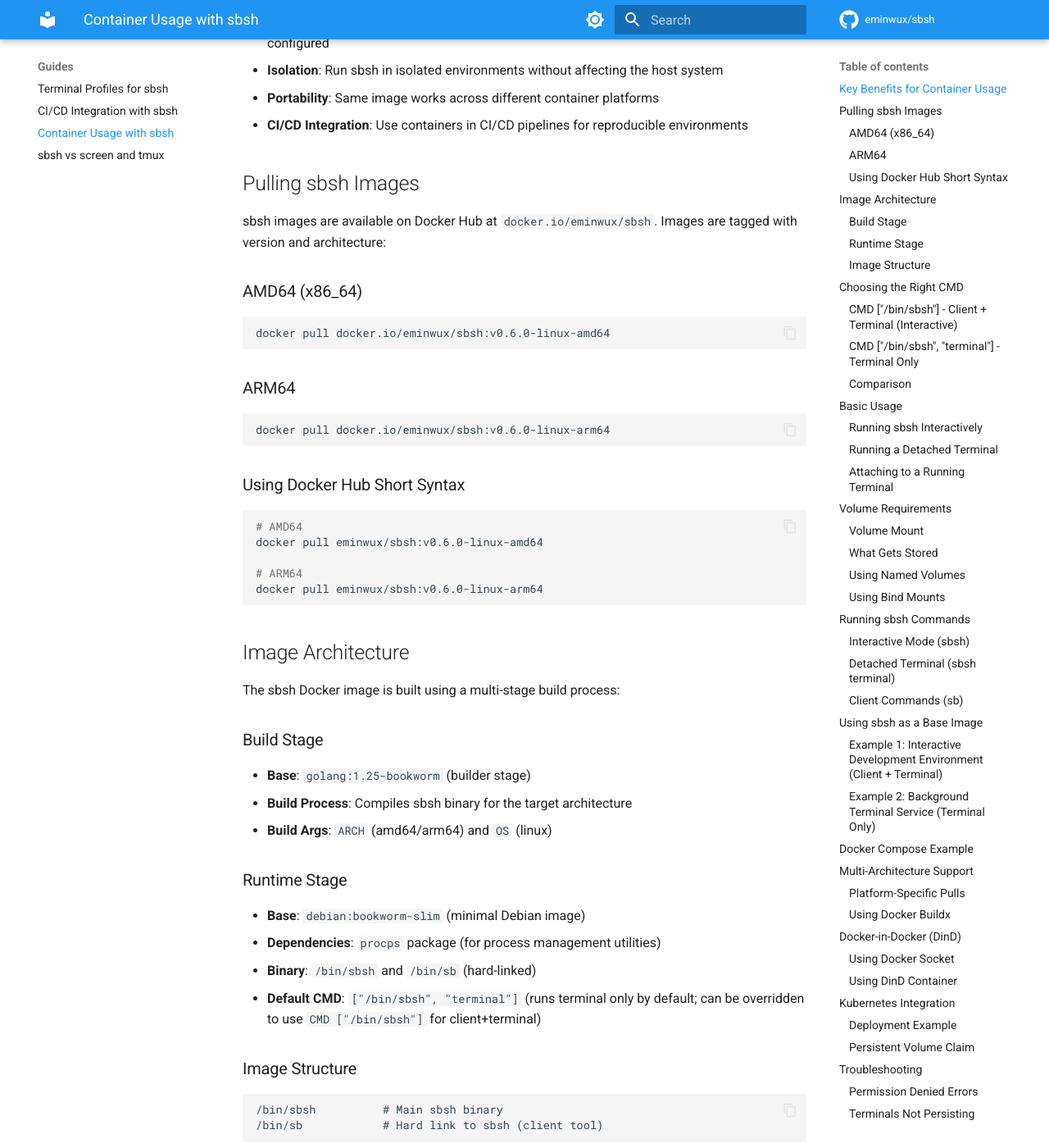
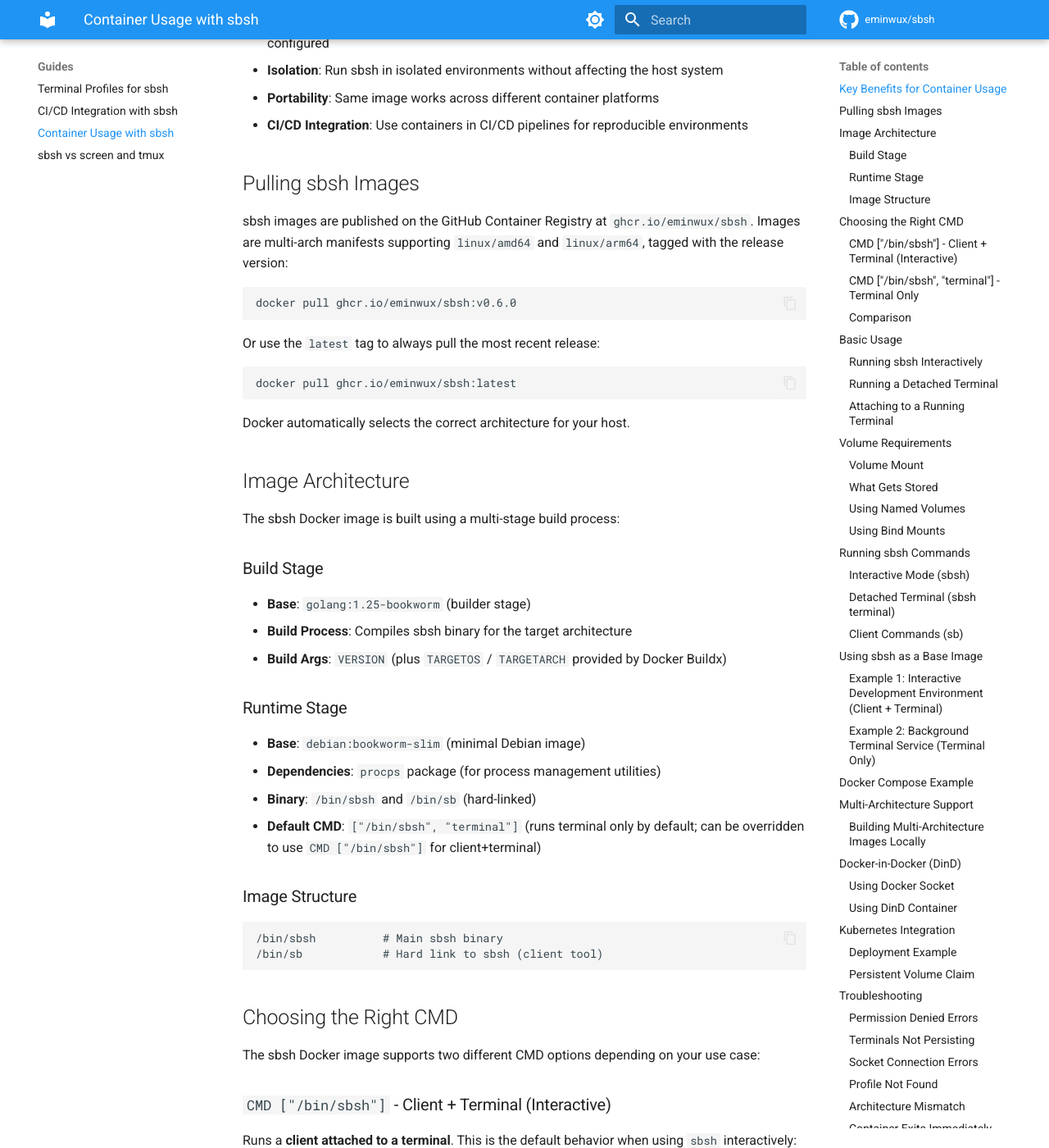
Before and after one commit to eminwux/sbsh, an MkDocs documentation site: the page built from docs/site/guides/container.md, in a window 1280 px wide and 1400 px high, scrolled down 415 px. Shown: the whole window at 82% size. Built offline with MkDocs 1.6.1 and Material for MkDocs 9.7.7, drawn with Linux system fonts in a browser that asks for light colours; comment, search, counter and statistics services are not loaded; the version menu is left out; some of the changed text lies outside the part shown.

Commit message:
feat: change container registry to ghcr

````diff
--- a/.golangci.yml
+++ b/.golangci.yml
@@ -111,7 +111,7 @@
     - staticcheck # is a go vet on steroids, applying a ton of static analysis checks
     - testableexamples # checks if examples are testable (have an expected output)
     - testifylint # checks usage of github.com/stretchr/testify
-    - testpackage # makes you use a separate _test package
+    # - testpackage # makes you use a separate _test package
     - tparallel # detects inappropriate usage of t.Parallel() method in your Go test codes
     - unconvert # removes unnecessary type conversions
     - unparam # reports unused function parameters
--- a/docs/site/guides/container.md
+++ b/docs/site/guides/container.md
@@ -12,29 +12,19 @@
 
 ## Pulling sbsh Images
 
-sbsh images are available on Docker Hub at `docker.io/eminwux/sbsh`. Images are tagged with version and architecture:
-
-### AMD64 (x86_64)
+sbsh images are published on the GitHub Container Registry at `ghcr.io/eminwux/sbsh`. Images are multi-arch manifests supporting `linux/amd64` and `linux/arm64`, tagged with the release version:
 
 ```bash
-docker pull docker.io/eminwux/sbsh:v0.6.0-linux-amd64
+docker pull ghcr.io/eminwux/sbsh:v0.6.0
 ```
 
-### ARM64
+Or use the `latest` tag to always pull the most recent release:
 
 ```bash
-docker pull docker.io/eminwux/sbsh:v0.6.0-linux-arm64
+docker pull ghcr.io/eminwux/sbsh:latest
 ```
 
-### Using Docker Hub Short Syntax
-
-```bash
-# AMD64
-docker pull eminwux/sbsh:v0.6.0-linux-amd64
-
-# ARM64
-docker pull eminwux/sbsh:v0.6.0-linux-arm64
-```
+Docker automatically selects the correct architecture for your host.
 
 ## Image Architecture
 
@@ -44,7 +34,7 @@
 
 - **Base**: `golang:1.25-bookworm` (builder stage)
 - **Build Process**: Compiles sbsh binary for the target architecture
-- **Build Args**: `ARCH` (amd64/arm64) and `OS` (linux)
+- **Build Args**: `VERSION` (plus `TARGETOS` / `TARGETARCH` provided by Docker Buildx)
 
 ### Runtime Stage
 
@@ -76,7 +66,7 @@
 **Example Dockerfile:**
 
 ```dockerfile
-FROM docker.io/eminwux/sbsh:v0.6.0-linux-amd64
+FROM ghcr.io/eminwux/sbsh:v0.6.0
 CMD ["/bin/sbsh"]
 ```
 
@@ -100,7 +90,7 @@
 **Example Dockerfile:**
 
 ```dockerfile
-FROM docker.io/eminwux/sbsh:v0.6.0-linux-amd64
+FROM ghcr.io/eminwux/sbsh:v0.6.0
 CMD ["/bin/sbsh", "terminal", "--name", "my-terminal"]
 ```
 
@@ -142,7 +132,7 @@
 ```bash
 docker run -it --rm \
   -v ~/.sbsh:/root/.sbsh \
-  docker.io/eminwux/sbsh:v0.6.0-linux-amd64 \
+  ghcr.io/eminwux/sbsh:v0.6.0 \
   sbsh
 ```
 
@@ -161,7 +151,7 @@
 docker run -d \
   --name my-sbsh-terminal \
   -v ~/.sbsh:/root/.sbsh \
-  docker.io/eminwux/sbsh:v0.6.0-linux-amd64 \
+  ghcr.io/eminwux/sbsh:v0.6.0 \
   sbsh terminal --name my-terminal
 ```
 
@@ -210,7 +200,7 @@
 
 docker run -it --rm \
   -v sbsh-data:/root/.sbsh \
-  docker.io/eminwux/sbsh:v0.6.0-linux-amd64 \
+  ghcr.io/eminwux/sbsh:v0.6.0 \
   sbsh
 ```
 
@@ -221,7 +211,7 @@
 ```bash
 docker run -it --rm \
   -v /home/user/.sbsh:/root/.sbsh \
-  docker.io/eminwux/sbsh:v0.6.0-linux-amd64 \
+  ghcr.io/eminwux/sbsh:v0.6.0 \
   sbsh
 ```
 
@@ -234,7 +224,7 @@
 ```bash
 docker run -it --rm \
   -v ~/.sbsh:/root/.sbsh \
-  docker.io/eminwux/sbsh:v0.6.0-linux-amd64 \
+  ghcr.io/eminwux/sbsh:v0.6.0 \
   sbsh -p terraform-prd
 ```
 
@@ -246,7 +236,7 @@
 docker run -d \
   --name terraform-terminal \
   -v ~/.sbsh:/root/.sbsh \
-  docker.io/eminwux/sbsh:v0.6.0-linux-amd64 \
+  ghcr.io/eminwux/sbsh:v0.6.0 \
   sbsh terminal --name terraform-prd -p terraform-prd
 ```
 
@@ -258,19 +248,19 @@
 # List terminals
 docker run --rm \
   -v ~/.sbsh:/root/.sbsh \
-  docker.io/eminwux/sbsh:v0.6.0-linux-amd64 \
+  ghcr.io/eminwux/sbsh:v0.6.0 \
   sb get terminals
 
 # Attach to a terminal
 docker run -it --rm \
   -v ~/.sbsh:/root/.sbsh \
-  docker.io/eminwux/sbsh:v0.6.0-linux-amd64 \
+  ghcr.io/eminwux/sbsh:v0.6.0 \
   sb attach my-terminal
 
 # List profiles
 docker run --rm \
   -v ~/.sbsh:/root/.sbsh \
-  docker.io/eminwux/sbsh:v0.6.0-linux-amd64 \
+  ghcr.io/eminwux/sbsh:v0.6.0 \
   sb get profiles
 ```
 
@@ -283,7 +273,7 @@
 Use `CMD ["/bin/sbsh"]` for interactive development where you want the client attached:
 
 ```dockerfile
-FROM docker.io/eminwux/sbsh:v0.6.0-linux-amd64
+FROM ghcr.io/eminwux/sbsh:v0.6.0
 
 # Install additional tools
 RUN apt-get update && apt-get install -y \
@@ -319,7 +309,7 @@
 Use `CMD ["/bin/sbsh", "terminal"]` for background terminals that run independently. **Important**: Always specify `--name` to identify the terminal for later attachment:
 
 ```dockerfile
-FROM docker.io/eminwux/sbsh:v0.6.0-linux-amd64
+FROM ghcr.io/eminwux/sbsh:v0.6.0
 
 # Install additional tools
 RUN apt-get update && apt-get install -y \
@@ -364,7 +354,7 @@
 
 services:
   sbsh:
-    image: docker.io/eminwux/sbsh:v0.6.0-linux-amd64
+    image: ghcr.io/eminwux/sbsh:v0.6.0
     container_name: sbsh
     volumes:
       - ~/.sbsh:/root/.sbsh
@@ -384,28 +374,25 @@
 
 ## Multi-Architecture Support
 
-sbsh images are available for multiple architectures:
+sbsh images are published as multi-arch manifests supporting:
 
 - **linux/amd64**: x86_64 processors (Intel, AMD)
 - **linux/arm64**: ARM64 processors (Apple Silicon, AWS Graviton, etc.)
 
-### Platform-Specific Pulls
-
-Docker automatically selects the correct image for your platform:
+Docker automatically selects the correct architecture when pulling from the manifest:
 
 ```bash
-docker pull eminwux/sbsh:v0.6.0-linux-amd64
-docker pull eminwux/sbsh:v0.6.0-linux-arm64
+docker pull ghcr.io/eminwux/sbsh:v0.6.0
 ```
 
-### Using Docker Buildx
+### Building Multi-Architecture Images Locally
 
-For multi-architecture builds, use Docker Buildx:
+To build the sbsh image yourself for multiple architectures, use Docker Buildx:
 
 ```bash
 docker buildx create --use
 docker buildx build --platform linux/amd64,linux/arm64 \
-  -t eminwux/sbsh:v0.6.0 \
+  -t ghcr.io/eminwux/sbsh:v0.6.0 \
   --push .
 ```
 
@@ -419,7 +406,7 @@
 docker run -it --rm \
   -v ~/.sbsh:/root/.sbsh \
   -v /var/run/docker.sock:/var/run/docker.sock \
-  docker.io/eminwux/sbsh:v0.6.0-linux-amd64 \
+  ghcr.io/eminwux/sbsh:v0.6.0 \
   sbsh
 ```
 
@@ -431,7 +418,7 @@
 docker run -it --rm \
   -v ~/.sbsh:/root/.sbsh \
   --privileged \
-  docker.io/eminwux/sbsh:v0.6.0-linux-amd64 \
+  ghcr.io/eminwux/sbsh:v0.6.0 \
   sbsh
 ```
 
@@ -458,7 +445,7 @@
     spec:
       containers:
         - name: sbsh
-          image: docker.io/eminwux/sbsh:v0.6.0-linux-amd64
+          image: ghcr.io/eminwux/sbsh:v0.6.0
           command: ["/bin/sbsh", "terminal", "--name", "k8s-terminal"]
           volumeMounts:
             - name: sbsh-data
@@ -501,7 +488,7 @@
   docker run -it --rm \
     --user $(id -u):$(id -g) \
     -v ~/.sbsh:/home/user/.sbsh \
-    docker.io/eminwux/sbsh:v0.6.0-linux-amd64 \
+    ghcr.io/eminwux/sbsh:v0.6.0 \
     sbsh
   ```
 
@@ -544,10 +531,8 @@
 
 **Solutions**:
 
-- Pull the correct architecture image:
-  - AMD64: `docker.io/eminwux/sbsh:v0.6.0-linux-amd64`
-  - ARM64: `docker.io/eminwux/sbsh:v0.6.0-linux-arm64`
-- Use `docker manifest inspect` to check available architectures
+- Pull the multi-arch image — Docker selects the correct architecture automatically: `ghcr.io/eminwux/sbsh:v0.6.0`
+- Use `docker manifest inspect ghcr.io/eminwux/sbsh:v0.6.0` to verify the available architectures
 - Verify host architecture: `uname -m`
 
 ### Container Exits Immediately
@@ -564,7 +549,7 @@
 ## Best Practices
 
 1. **Use Named Volumes**: For production, use named volumes instead of bind mounts for better portability
-2. **Version Pinning**: Always pin to specific version tags (e.g., `v0.6.0-linux-amd64`) instead of `latest`
+2. **Version Pinning**: Always pin to specific version tags (e.g., `v0.6.0`) instead of `latest`
 3. **Profile Management**: Store profiles in version control and mount them as volumes
 4. **Resource Limits**: Set appropriate CPU and memory limits for containers
 5. **Security**: Avoid using `--privileged` unless absolutely necessary
````
Also changed, not shown: docs/container.md (+33 -48 lines), docs/site/install/install-windows.md (+1 -1 lines), docs/site/tutorials/automate-terminal-workflows.md (+2 -2 lines), 2 other files.
